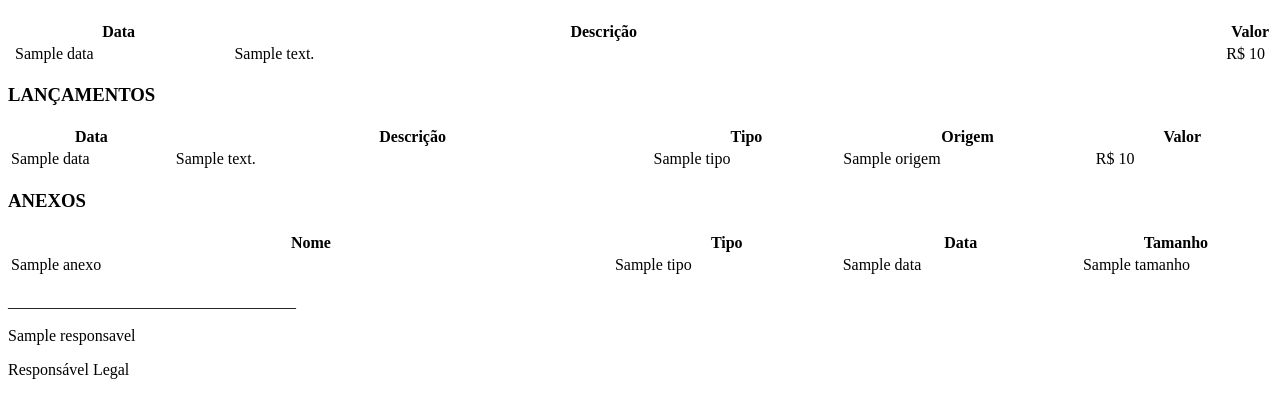
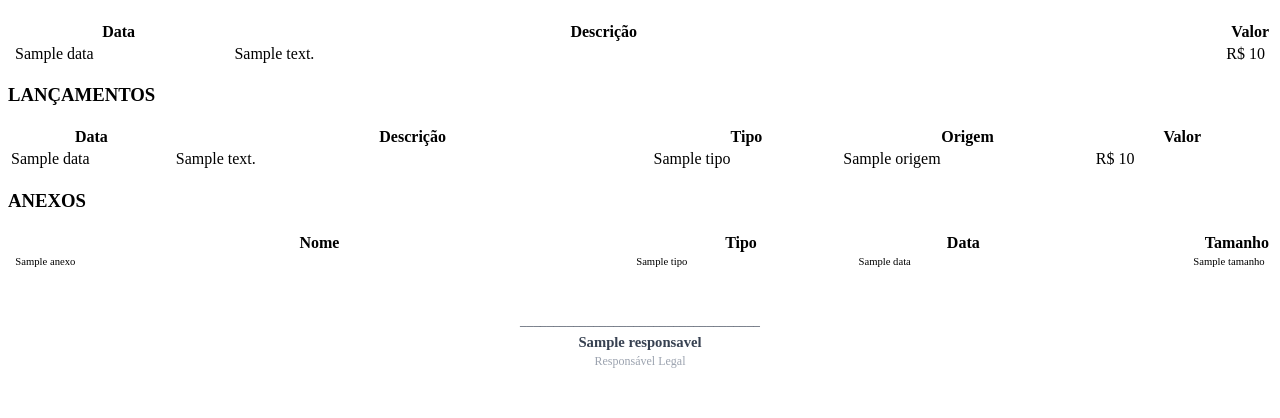
Before and after one commit to cassioreistech/Controle_de_Obras, a Python web app: template src/controle_obras/templates/relatorio_obra.html in a window 1280 px wide. Shown: the part 352-770 px from the top of the page. Run offline with Jinja, Linux system fonts and the light colour scheme; the template is opened without the code that fills it: most values are stand-ins (such as "Sample title", 1, 10 or a date in 2020).

Commit message:
fix: larguras fixas tabela anexos e espaco assinatura

```diff
--- a/src/controle_obras/templates/relatorio_obra.html
+++ b/src/controle_obras/templates/relatorio_obra.html
@@ -107,22 +107,22 @@
     {% if anexos %}
     <section class="secao">
         <h3>ANEXOS</h3>
-        <table width="100%" repeat="1">
+        <table width="100%" repeat="1" style="-pdf-keep-in-frame-mode: shrink;">
             <thead>
                 <tr>
-                    <th width="48%">Nome</th>
-                    <th width="18%">Tipo</th>
-                    <th width="19%">Data</th>
-                    <th width="15%">Tamanho</th>
+                    <th width="230pt">Nome</th>
+                    <th width="75pt">Tipo</th>
+                    <th width="75pt">Data</th>
+                    <th width="65pt" style="text-align: right;">Tamanho</th>
                 </tr>
             </thead>
             <tbody>
                 {% for anexo in anexos %}
                 <tr>
-                    <td width="48%">{{ anexo.nome }}</td>
-                    <td width="18%">{{ anexo.tipo }}</td>
-                    <td width="19%">{{ anexo.data }}</td>
-                    <td width="15%" class="direita">{{ anexo.tamanho }}</td>
+                    <td width="230pt" style="font-size: 8pt; vertical-align: middle; padding-left: 4pt; padding-right: 4pt;">{{ anexo.nome }}</td>
+                    <td width="75pt" style="font-size: 8pt; vertical-align: middle; padding-left: 4pt; padding-right: 4pt;">{{ anexo.tipo }}</td>
+                    <td width="75pt" style="font-size: 8pt; vertical-align: middle; padding-left: 4pt; padding-right: 4pt;">{{ anexo.data }}</td>
+                    <td width="65pt" style="font-size: 8pt; vertical-align: middle; text-align: right; padding-left: 4pt; padding-right: 4pt;">{{ anexo.tamanho }}</td>
                 </tr>
                 {% endfor %}
             </tbody>
@@ -131,10 +131,16 @@
     {% endif %}
 
     <!-- ASSINATURA -->
-    <section class="secao assinatura">
-        <p class="assinatura-texto">____________________________________</p>
-        <p class="assinatura-nome">{{ responsavel }}</p>
-        <p class="assinatura-cargo">Responsável Legal</p>
+    <section class="secao" style="margin-top: 20pt;">
+        <table width="100%" style="border: none;">
+            <tr>
+                <td style="border: none; text-align: center;">
+                    <p style="font-size: 10pt; color: #374151; margin-bottom: 4pt;">____________________________________</p>
+                    <p style="font-size: 11pt; font-weight: 700; color: #374151; margin: 0;">{{ responsavel }}</p>
+                    <p style="font-size: 9pt; color: #9CA3AF; margin: 2pt 0 0 0;">Responsável Legal</p>
+                </td>
+            </tr>
+        </table>
     </section>
 </body>
 </html>
```
